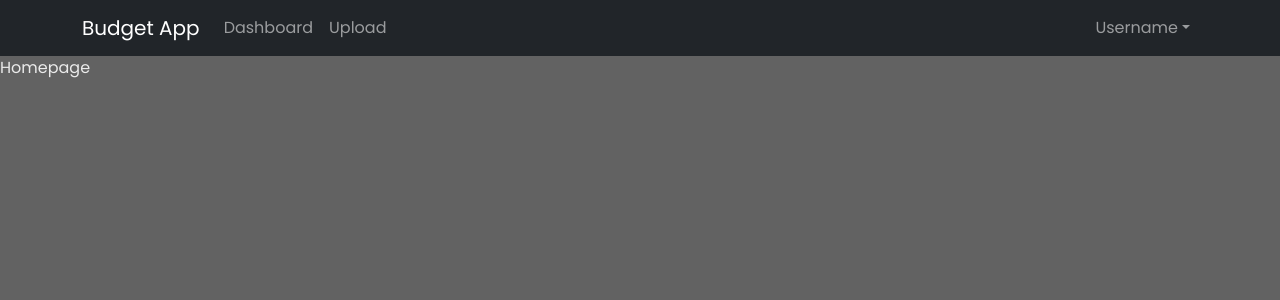
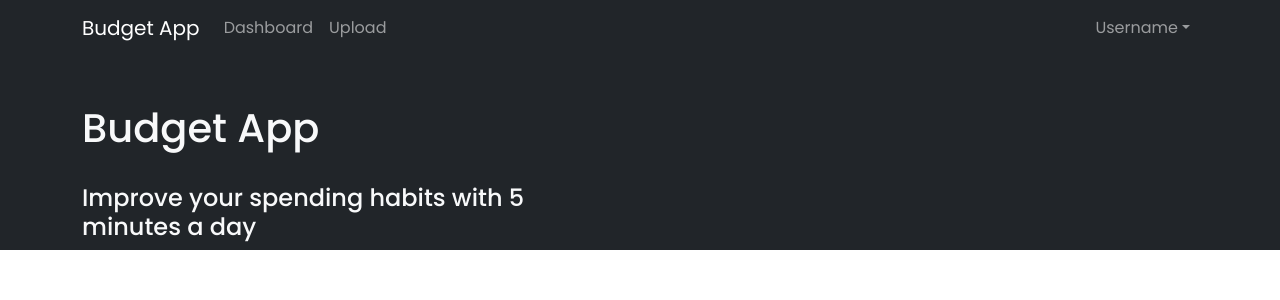
Before and after one commit to nickmendezFlatiron/budget-app, a React (Vite) app in the folder client/: page / in a window 1280 px wide. Shown: the top 300 px of the page. Built offline with nearby package versions, Linux system fonts and the light colour scheme.

Commit message:
styled homepage

```diff
--- a/client/src/home/Homepage.jsx
+++ b/client/src/home/Homepage.jsx
@@ -1,8 +1,23 @@
-import React from 'react'
+import React from 'react';
+import Container from 'react-bootstrap/Container';
+import Row from 'react-bootstrap/Row';
+import Col from 'react-bootstrap/Col';
 
 const Homepage = () => {
   return (
-    <div>Homepage</div>
+
+      <div className="bg-dark text-light">
+        <Container>
+          <Row className="pt-5" xs={1} md={2}>
+            <Col>
+              <h1>Budget App</h1>
+              <br/>
+              <h4>Improve your spending habits with 5 minutes a day</h4>
+            </Col>
+          </Row>
+        </Container>
+      </div>
+
   )
 }
 
--- a/client/src/styles/index.css
+++ b/client/src/styles/index.css
@@ -3,14 +3,6 @@
 
 body {
   font-family: "Poppins", sans-serif;
-  font-size: 16px;
-  line-height: 24px;
-  font-weight: 400;
-
-  color-scheme: light dark;
-  color: rgba(255, 255, 255, 0.87);
-  background-color: #626262;
-
   font-synthesis: none;
   text-rendering: optimizeLegibility;
   -webkit-font-smoothing: antialiased;
```
